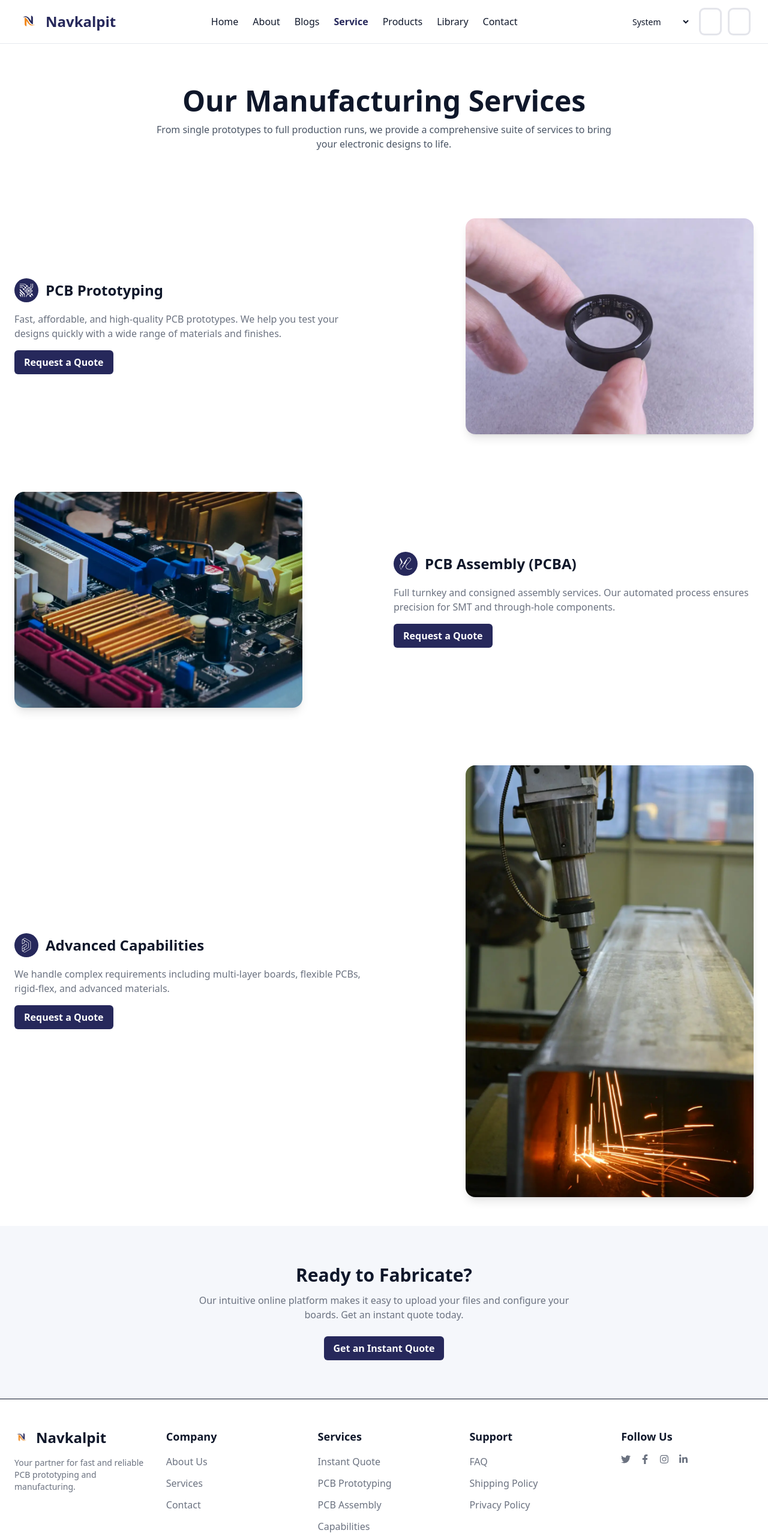
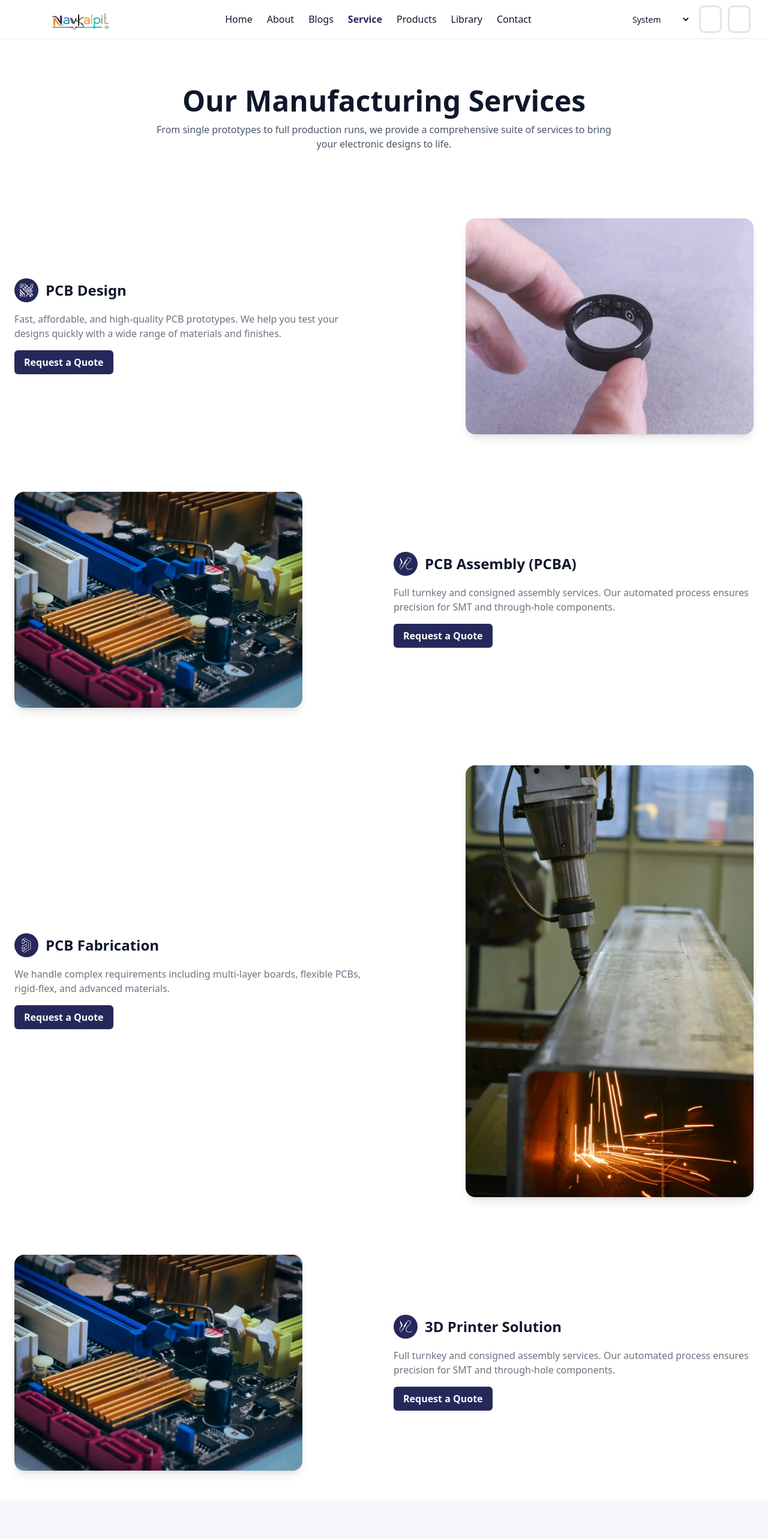
Before and after one commit to Mihirjadav/Navkalpit, a React app: page /services in a window 1280 px wide. Shown: the top 2566 px of the page at 60% size. Built offline with nearby package versions, Linux system fonts and the light colour scheme; some icons are missing; the HTML template or start-up script is replaced by a standard one.

Commit message:
Fix Navbar Logo height,layout and changes into the Services page

```diff
--- a/src/components/Navbar.jsx
+++ b/src/components/Navbar.jsx
@@ -6,6 +6,7 @@ import ShoppingCartIcon from "@mui/icons-material/ShoppingCart";
 import LightModeIcon from "@mui/icons-material/LightMode";
 import DarkModeIcon from "@mui/icons-material/DarkMode";
 import { useTheme } from "../context/ThemeContext";
+import Navkalpit_logo from "../assets/images/Navkalpit_logo.png";
 
 const Navbar = () => {
   const [menuOpen, setMenuOpen] = useState(false);
@@ -16,8 +17,8 @@ const Navbar = () => {
 
   return (
     <>
-      <header className="fixed inset-x-0 top-0 z-50 bg-white/20 backdrop-blur-md border-b border-gray-100">
-        <div className="max-w-7xl mx-auto flex justify-between items-center px-4 py-4 md:px-8">
+      <header className="fixed inset-x-0 top-0 z-50 bg-white/20 backdrop-blur-md border-gray-100 border-b">
+        <div className="max-w-7xl mx-auto flex justify-between items-center px-4 py-4 md:px-8 h-16">
           {/* Brand / Company name */}
           <div className="flex items-center mr-6">
             <NavLink
@@ -25,13 +26,13 @@ const Navbar = () => {
               className="flex items-center gap-3 hover:opacity-90"
             >
               <img
-                src="/assets/images/Navkalpit_logo.png"
+                src={Navkalpit_logo}
                 alt="Navkalpit logo"
-                className="h-8 w-8 object-contain"
+                className="h-full max-h-52 w-auto object-contain"
               />
-              <h1 className="text-2xl font-bold text-brand hidden sm:block">
+              {/* <h1 className="text-2xl font-bold text-brand hidden sm:block">
                 Navkalpit
-              </h1>
+              </h1> */}
             </NavLink>
           </div>
 
--- a/src/pages/Services.jsx
+++ b/src/pages/Services.jsx
@@ -23,14 +23,14 @@ const Services = () => {
         </p>
       </section>
 
-      {/* PCB Prototyping (text left, image right) */}
+      {/* PCB Design (text left, image right) */}
       <section className="max-w-7xl mx-auto py-12 px-6 grid grid-cols-1 md:grid-cols-2 gap-8 items-center">
         <div>
           <h3 className="text-2xl font-semibold flex items-center gap-3 mb-4">
             <span className="p-2 rounded-full bg-brand text-white">
               <GiCircuitry />
             </span>{" "}
-            PCB Prototyping
+            PCB Design
           </h3>
           <p className="text-gray-700 mb-4">
             Fast, affordable, and high-quality PCB prototypes. We help you test
@@ -75,14 +75,14 @@ const Services = () => {
         </div>
       </section>
 
-      {/* Advanced Capabilities (text left, image right) */}
+      {/* PCB Fabrication (text left, image right) */}
       <section className="max-w-7xl mx-auto py-12 px-6 grid grid-cols-1 md:grid-cols-2 gap-8 items-center">
         <div>
           <h3 className="text-2xl font-semibold flex items-center gap-3 mb-4">
             <span className="p-2 rounded-full bg-brand text-white">
               <SiAltiumdesigner />
             </span>{" "}
-            Advanced Capabilities
+            PCB Fabrication
           </h3>
           <p className="text-gray-700 mb-4">
             We handle complex requirements including multi-layer boards,
@@ -98,6 +98,32 @@ const Services = () => {
             alt="Advanced Capabilities"
             className="w-full md:w-4/5 rounded-2xl shadow-lg object-cover"
           />
+        </div>
+      </section>
+
+      {/* 3D Printer Solution (image left, text right) */}
+      <section className="max-w-7xl mx-auto py-12 px-6 grid grid-cols-1 md:grid-cols-2 gap-8 items-center">
+        <div className="order-2 md:order-1 flex justify-center md:justify-start">
+          <img
+            src={pcbAssemblyImg}
+            alt="PCB Assembly"
+            className="w-full md:w-4/5 rounded-2xl shadow-lg object-cover"
+          />
+        </div>
+        <div className="order-1 md:order-2">
+          <h3 className="text-2xl font-semibold flex items-center gap-3 mb-4">
+            <span className="p-2 rounded-full bg-brand text-white">
+              <GiSolderingIron />
+            </span>{" "}
+            3D Printer Solution
+          </h3>
+          <p className="text-gray-700 mb-4">
+            Full turnkey and consigned assembly services. Our automated process
+            ensures precision for SMT and through-hole components.
+          </p>
+          <PrimaryButton className="px-4 py-2 rounded-md">
+            Request a Quote
+          </PrimaryButton>
         </div>
       </section>
 
```
Also changed, not shown: src/assets/images/Navkalpit_logo.png (added).
